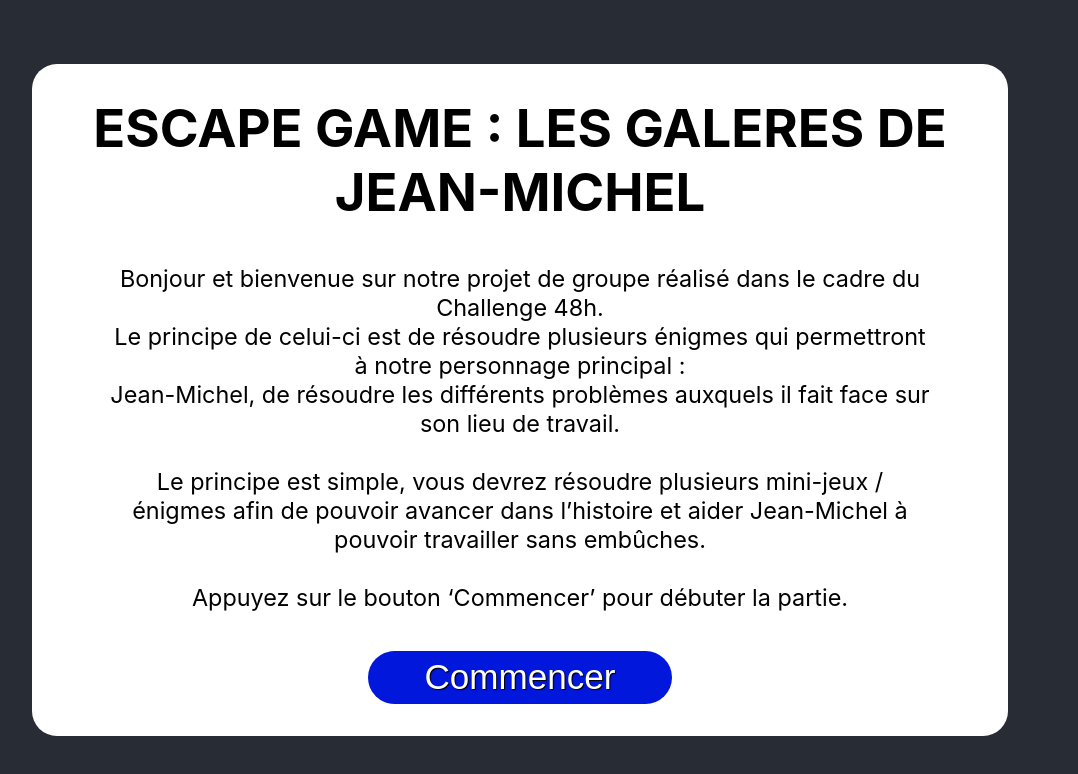
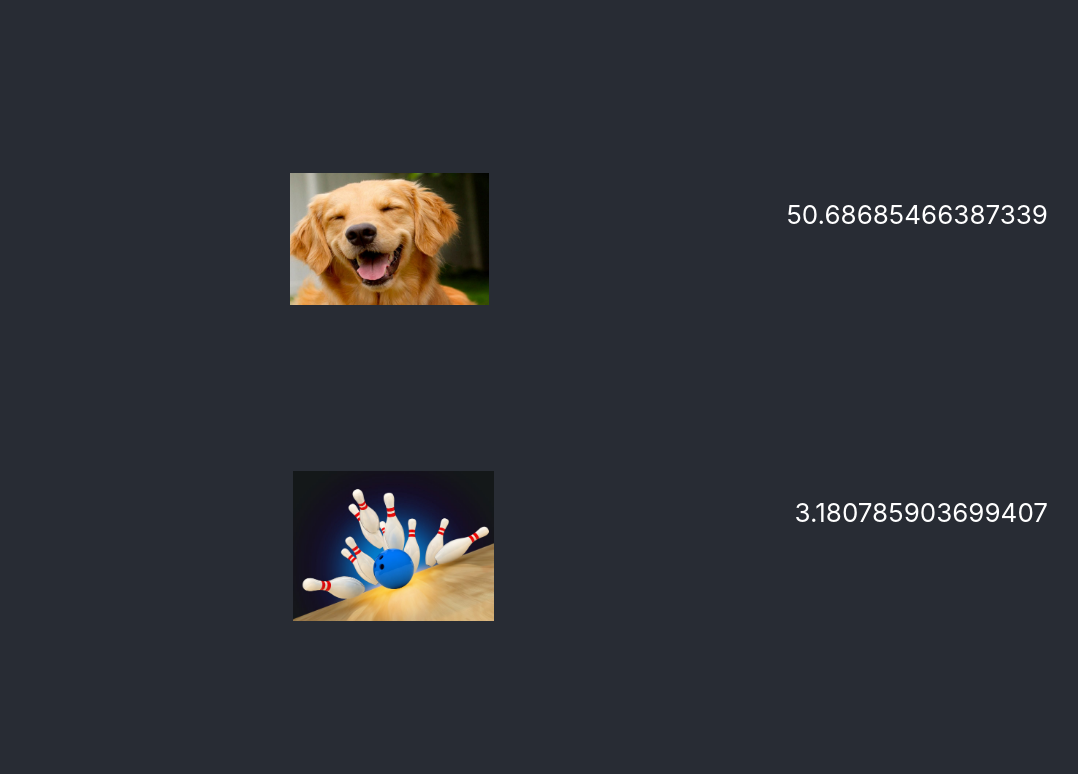
Before and after one commit to ecandotti/webscape-game, a React (Create React App) app: page / in a window 1280 px wide. Shown: the top 774 px of the page, without its empty margins (120-1198 px from the left). Built offline with nearby package versions, Linux system fonts and the light colour scheme.

Commit message:
modifie step 7

```diff
--- a/src/App.js
+++ b/src/App.js
@@ -15,7 +15,7 @@ export default class App extends React.Component{
   constructor(props) {
     super(props);
     this.state = {
-      viewId: 0
+      viewId: 7
     }
   }
 
--- a/src/Views/StepSeven.js
+++ b/src/Views/StepSeven.js
@@ -1,5 +1,7 @@
 import React from "react"
 import '../styles/App.css';
+import dog from '../assets/img/dog.jpg'
+import bowling from '../assets/img/bowling-game.jpg'
 
 export default class StepSeven extends React.Component{
     constructor(props) {
@@ -14,15 +16,22 @@ export default class StepSeven extends React.Component{
         const { setViewId } = this.props;
         return (
             <div className="App">
-                <p>Step Seven</p>
-                <button onClick={() => setViewId(0)}> landing </button>
-                <button onClick={() => setViewId(1)}> step 1 </button>
-                <button onClick={() => setViewId(2)}> step 2 </button>
-                <button onClick={() => setViewId(3)}> step 3 </button>
-                <button onClick={() => setViewId(4)}> step 4 </button>
-                <button onClick={() => setViewId(5)}> step 5 </button>
-                <button onClick={() => setViewId(6)}> step 6 </button>
-                <button onClick={() => setViewId(7)}> step 7 </button>            </div>
+                <div className="fisrtFlex">
+                    <div >
+                        <img className="dog" src={dog}></img>
+                    </div>
+
+                    <p>50.68685466387339</p>
+               </div>
+
+               <div className="secondFlex">
+                    <div >
+                        <img className="bowling" src={bowling}></img>
+                    </div>
+
+                    <p>3.180785903699407</p>
+               </div>
+            </div>
         )
     }
 }
--- a/src/styles/App.css
+++ b/src/styles/App.css
@@ -50,6 +50,20 @@ body, html {
   }
 }
 
-.App {
+.fisrtFlex {
   display: flex;
+  padding: 5rem;
 }
+
+.dog {
+  width: 25%;
+}
+
+.secondFlex {
+  display: flex;
+  padding: 5rem;
+}
+
+.bowling {
+  width: 25%;
+}
```
Also changed, not shown: src/assets/img/bowling-game.jpg (added), src/assets/img/dog.jpg (added).
